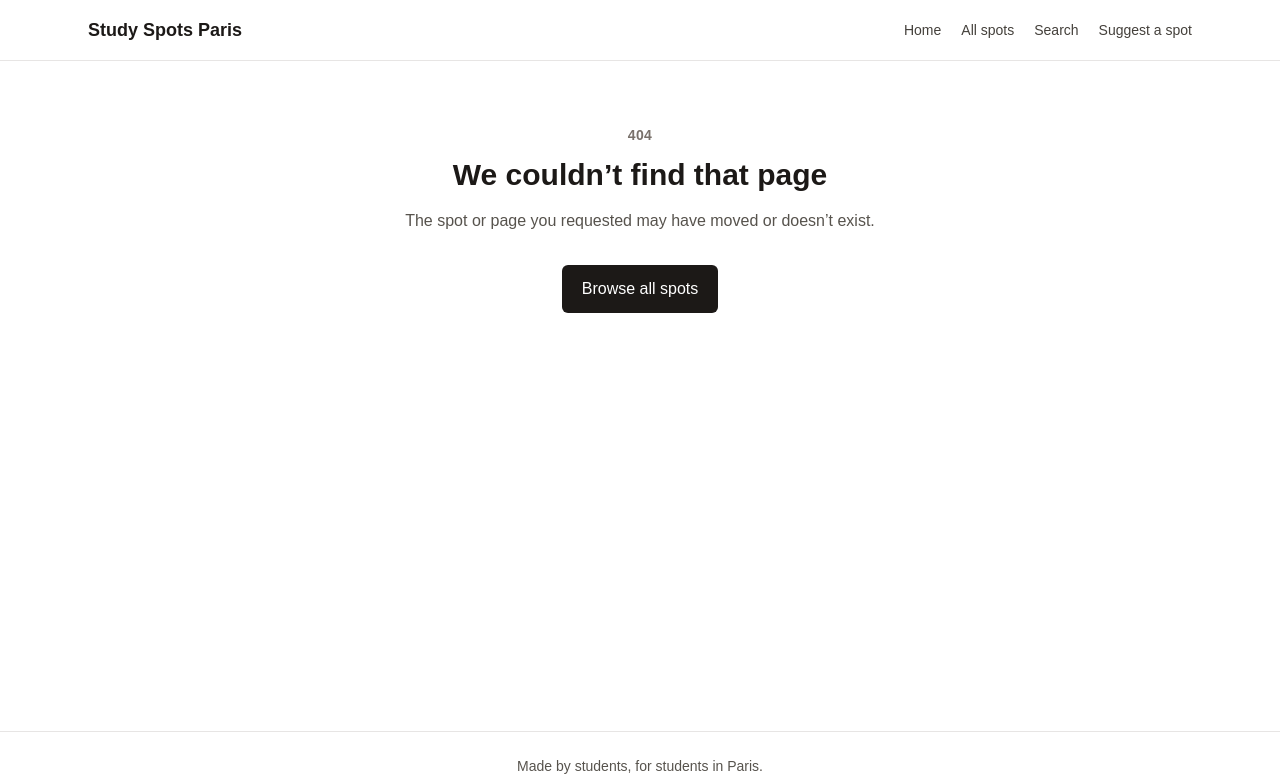
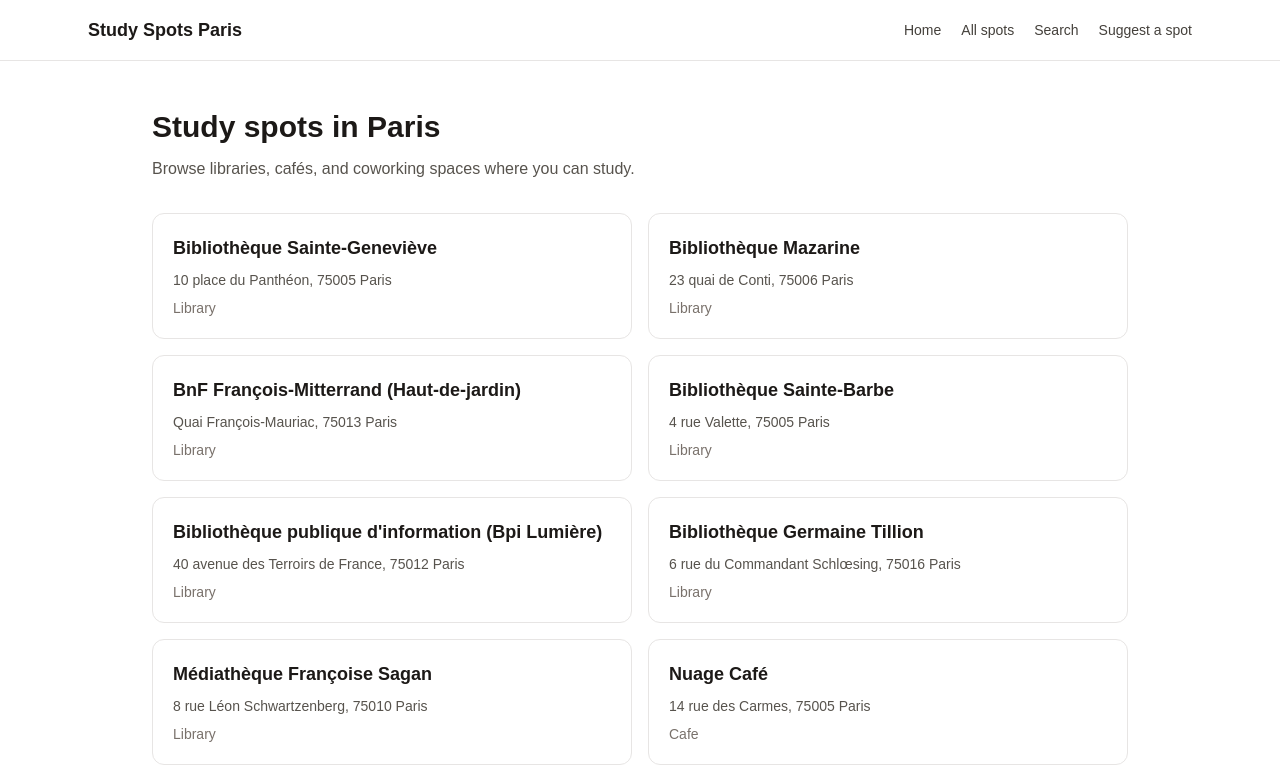
Before and after one commit to sashatemereva13/ParisStudySpots, a Next.js app: page /spots in a window 1280 px wide. Before the commit this address had no page. Shown: the top 781 px of the page. Built offline with nearby package versions, Linux system fonts and the light colour scheme.

Commit message:
feat: add page for specific spots

```diff
--- /dev/null
+++ b/app/spots/page.tsx
@@ -0,0 +1,36 @@
+import Link from "next/link";
+import { getSpots } from "@/lib/data";
+
+export default async function SpotsPage() {
+  const spots = await getSpots();
+
+  return (
+    <main className="mx-auto w-full max-w-5xl px-6 py-12">
+      <h1 className="text-3xl font-bold text-stone-900">
+        Study spots in Paris
+      </h1>
+      <p className="mt-3 text-stone-600">
+        Browse libraries, cafés, and coworking spaces where you can study.
+      </p>
+
+      <ul className="mt-8 grid gap-4 sm:grid-cols-2">
+        {spots.map((spot) => (
+          <li key={spot.id}>
+            <Link
+              href={`/spots/${spot.slug}`}
+              className="block rounded-xl border border-stone-200 p-5 hover:border-stone-400"
+            >
+              <h2 className="text-lg font-semibold text-stone-900">
+                {spot.name}
+              </h2>
+              <p className="mt-2 text-sm text-stone-600">{spot.address}</p>
+              <p className="mt-2 text-sm capitalize text-stone-500">
+                {spot.type}
+              </p>
+            </Link>
+          </li>
+        ))}
+      </ul>
+    </main>
+  );
+}
```
Also changed, not shown: app/spots/[slug]/page.tsx (added).
